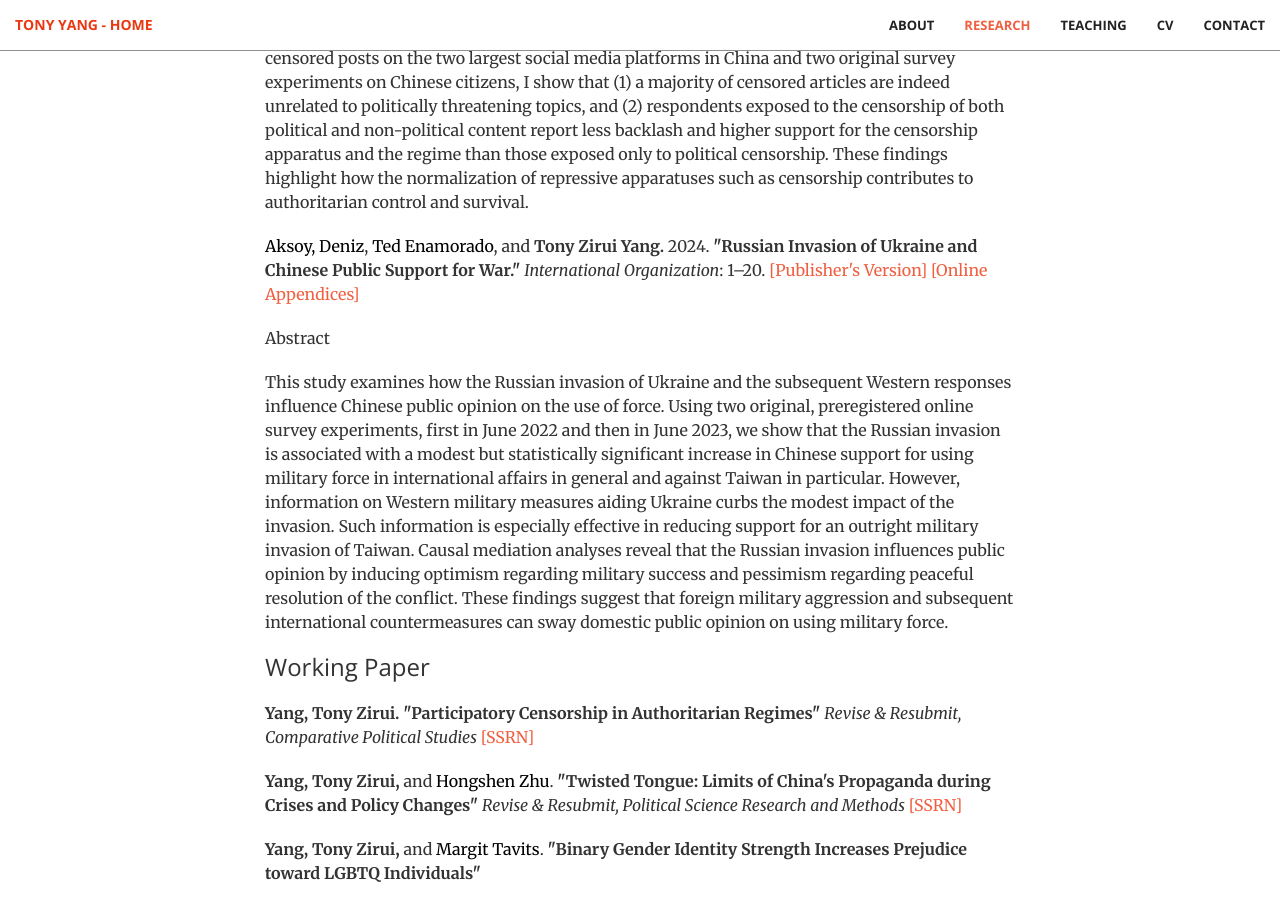
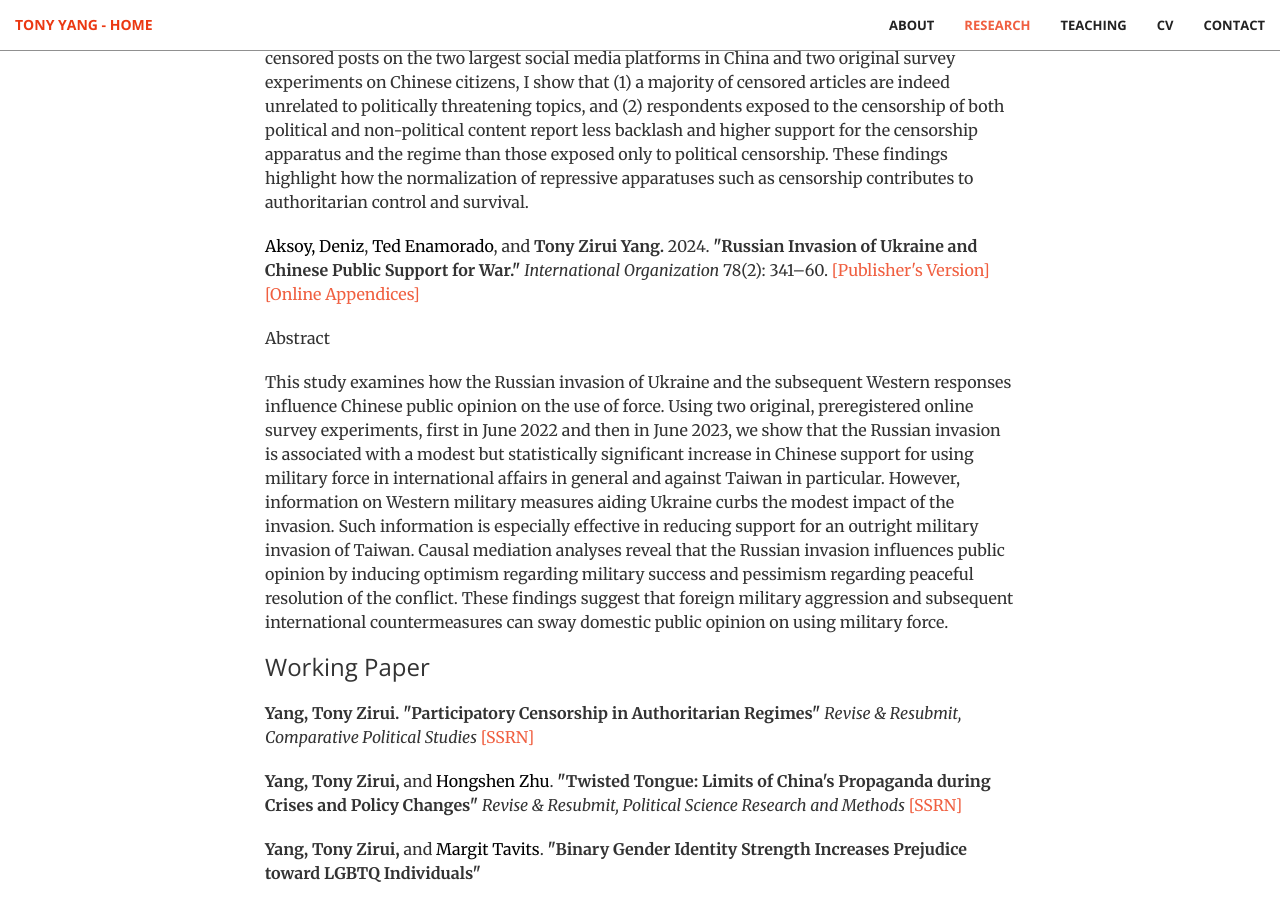
Before and after one commit to tonyhsfz/website, a Jekyll site: the page built from index.html, in a window 1280 px wide and 900 px high, scrolled down 2220 px. Built offline with Jekyll 4.4.1, drawn with Linux system fonts in a browser that asks for light colours.

Commit message:
Update publication.html

```diff
--- a/_includes/publication.html
+++ b/_includes/publication.html
@@ -20,7 +20,7 @@ Censorship in authoritarian regimes has traditionally been understood as a repre
  <p></p>
                      <p></p>
 <p>  <a href="https://sites.wustl.edu/denizaksoy/" style="color: black;">Aksoy, Deniz</a>, <a href="https://www.tedenamorado.com/" style="color: black;">Ted Enamorado</a>, and <b>Tony Zirui Yang.</b> 2024. <b>"Russian Invasion of Ukraine and Chinese Public Support for War." </b>
-        <i>International Organization</i>: 1–20.
+        <i>International Organization</i> 78(2): 341–60.
         <a href="https://www.cambridge.org/core/journals/international-organization/article/russian-invasion-of-ukraine-and-chinese-public-support-for-war/2E229A23207F0E410D69989F3A40A1D0">[Publisher's Version]</a>
          <a href="/img/UseForce_Appendix.pdf">[Online Appendices]</a></p>
 <p> Abstract </p>
```
